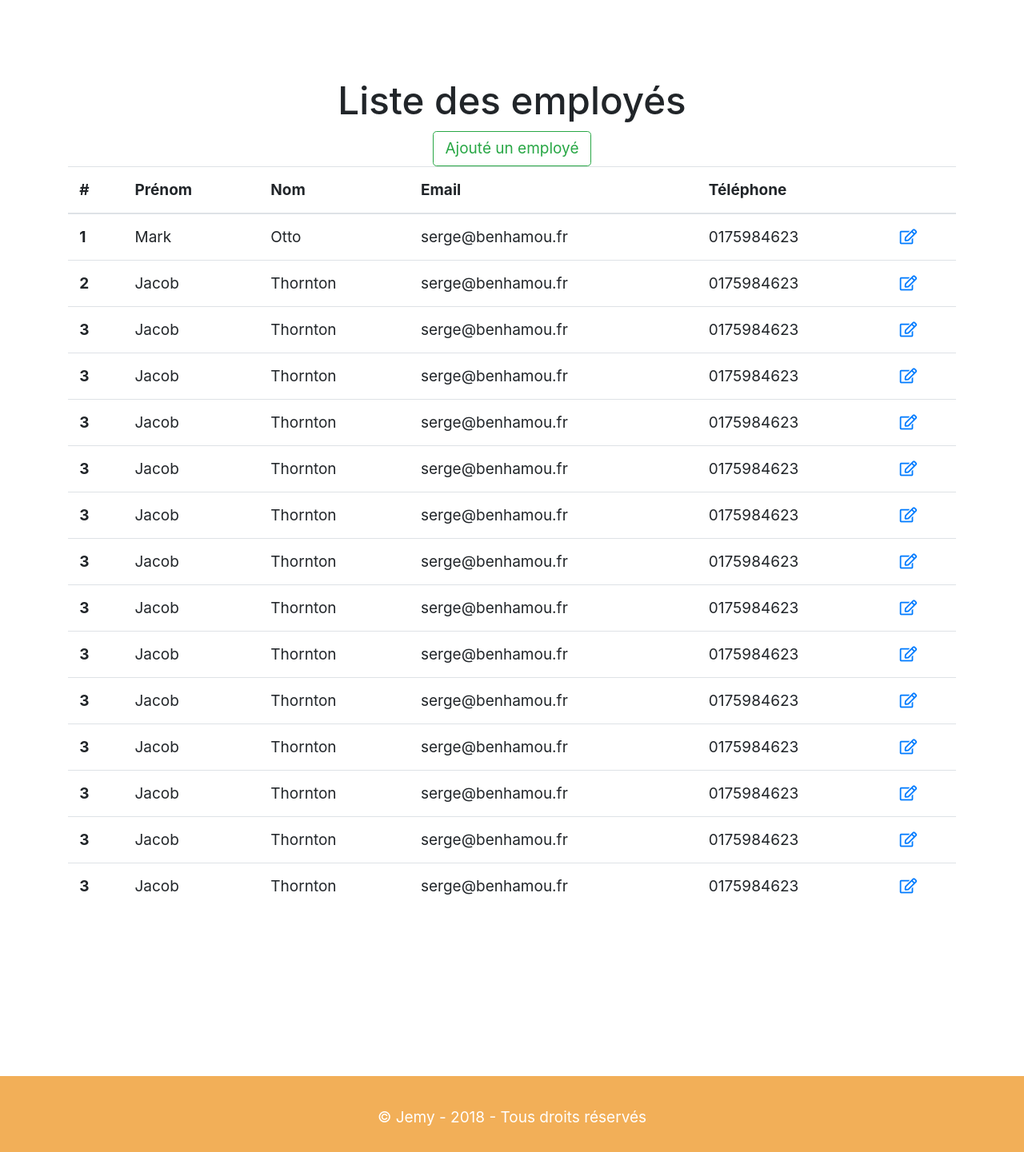
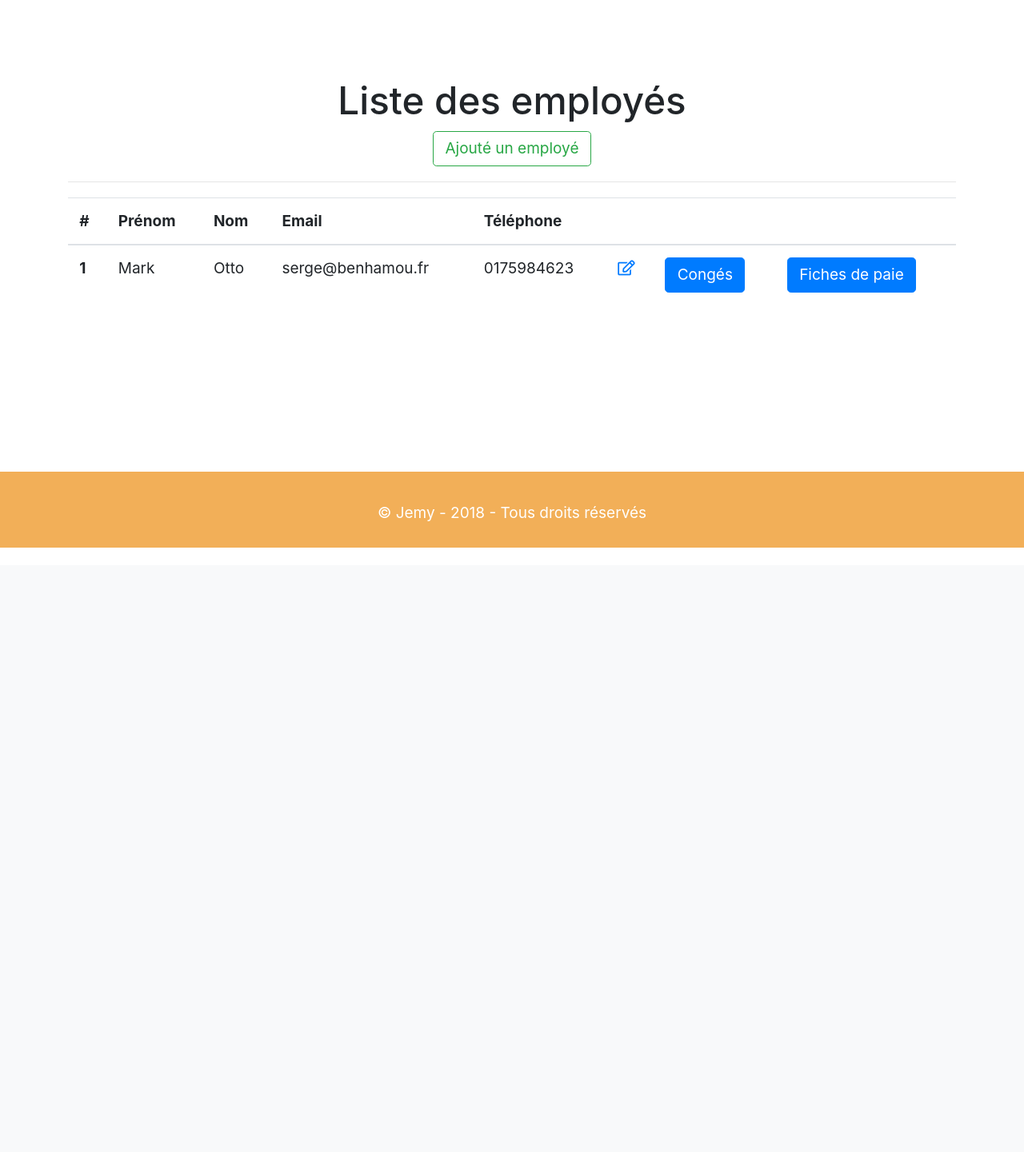
Before and after one commit to estelle-debache/jemy, a Symfony app: template templates/admin/liste-salaries.html.twig in a window 1280 px wide. Shown: the part 93-1534 px from the top of the page at 80% size. After the commit the page ends 778 px from the top, so only its background shows below. Run offline with Twig, Linux system fonts and the light colour scheme; the template is opened without the code that fills it, so the values that code supplies are empty; some libraries are stand-ins or nearby versions.

Commit message:
mise a jour bougnoulita

```diff
--- a/templates/admin/liste-salaries.html.twig
+++ b/templates/admin/liste-salaries.html.twig
@@ -26,6 +26,8 @@
                                 <th scope="col">Email</th>
                                 <th scope="col">Téléphone</th>
                                 <th scope="col"> </th>
+                                <th scope="col"> </th>
+                                <th scope="col"> </th>
                             </tr>
                         </thead>
                         <tbody>
@@ -36,120 +38,11 @@
                                 <td>serge@benhamou.fr</td>
                                 <td>0175984623</td>
                                 <td><a href="modifier-employe.html"><i class="far fa-edit"></i></a></td>
-                            </tr>
-                            <tr>
-                                <th scope="row">2</th>
-                                <td>Jacob</td>
-                                <td>Thornton</td>
-                                <td>serge@benhamou.fr</td>
-                                <td>0175984623</td>
-                                <td><a href="modifier-employe.html"><i class="far fa-edit"></i></a></td>
-                            </tr>
-                            <tr>
-                                <th scope="row">3</th>
-                                <td>Jacob</td>
-                                <td>Thornton</td>
-                                <td>serge@benhamou.fr</td>
-                                <td>0175984623</td>
-                                <td><a href="modifier-employe.html"><i class="far fa-edit"></i></a></td>
-                            </tr>
-                            <tr>
-                                <th scope="row">3</th>
-                                <td>Jacob</td>
-                                <td>Thornton</td>
-                                <td>serge@benhamou.fr</td>
-                                <td>0175984623</td>
-                                <td><a href="modifier-employe.html"><i class="far fa-edit"></i></a></td>
-                            </tr>
-                            <tr>
-                                <th scope="row">3</th>
-                                <td>Jacob</td>
-                                <td>Thornton</td>
-                                <td>serge@benhamou.fr</td>
-                                <td>0175984623</td>
-                                <td><a href="modifier-employe.html"><i class="far fa-edit"></i></a></td>
-                            </tr>
-                            <tr>
-                                <th scope="row">3</th>
-                                <td>Jacob</td>
-                                <td>Thornton</td>
-                                <td>serge@benhamou.fr</td>
-                                <td>0175984623</td>
-                                <td><a href="modifier-employe.html"><i class="far fa-edit"></i></a></td>
-                            </tr>
-                            <tr>
-                                <th scope="row">3</th>
-                                <td>Jacob</td>
-                                <td>Thornton</td>
-                                <td>serge@benhamou.fr</td>
-                                <td>0175984623</td>
-                                <td><a href="modifier-employe.html"><i class="far fa-edit"></i></a></td>
+                                <td><a href="modifier-employe.html"><button type="button" class="btn btn-primary">Congés</button></i></a></td>
+                                <td><a href="modifier-employe.html"><button type="button" class="btn btn-primary">Fiches de paie</button></i></a></td>
+                                <hr>
                             </tr>
 
-                            <tr>
-                                <th scope="row">3</th>
-                                <td>Jacob</td>
-                                <td>Thornton</td>
-                                <td>serge@benhamou.fr</td>
-                                <td>0175984623</td>
-                                <td><a href="modifier-employe.html"><i class="far fa-edit"></i></a></td>
-                            </tr>
-                            <tr>
-                                <th scope="row">3</th>
-                                <td>Jacob</td>
-                                <td>Thornton</td>
-                                <td>serge@benhamou.fr</td>
-                                <td>0175984623</td>
-                                <td><a href="modifier-employe.html"><i class="far fa-edit"></i></a></td>
-                            </tr>
-                            <tr>
-                                <th scope="row">3</th>
-                                <td>Jacob</td>
-                                <td>Thornton</td>
-                                <td>serge@benhamou.fr</td>
-                                <td>0175984623</td>
-                                <td><a href="modifier-employe.html"><i class="far fa-edit"></i></a></td>
-                            </tr>
-                            <tr>
-                                <th scope="row">3</th>
-                                <td>Jacob</td>
-                                <td>Thornton</td>
-                                <td>serge@benhamou.fr</td>
-                                <td>0175984623</td>
-                                <td><a href="modifier-employe.html"><i class="far fa-edit"></i></a></td>
-                            </tr>
-                            <tr>
-                                <th scope="row">3</th>
-                                <td>Jacob</td>
-                                <td>Thornton</td>
-                                <td>serge@benhamou.fr</td>
-                                <td>0175984623</td>
-                                <td><a href="modifier-employe.html"><i class="far fa-edit"></i></a></td>
-                            </tr>
-                            <tr>
-                                <th scope="row">3</th>
-                                <td>Jacob</td>
-                                <td>Thornton</td>
-                                <td>serge@benhamou.fr</td>
-                                <td>0175984623</td>
-                                <td><a href="modifier-employe.html"><i class="far fa-edit"></i></a></td>
-                            </tr>
-                            <tr>
-                                <th scope="row">3</th>
-                                <td>Jacob</td>
-                                <td>Thornton</td>
-                                <td>serge@benhamou.fr</td>
-                                <td>0175984623</td>
-                                <td><a href="modifier-employe.html"><i class="far fa-edit"></i></a></td>
-                            </tr>
-                            <tr>
-                                <th scope="row">3</th>
-                                <td>Jacob</td>
-                                <td>Thornton</td>
-                                <td>serge@benhamou.fr</td>
-                                <td>0175984623</td>
-                                <td><a href="modifier-employe.html"><i class="far fa-edit"></i></a></td>
-                            </tr>
                         </tbody>
                     </table>
                 </div>
```
